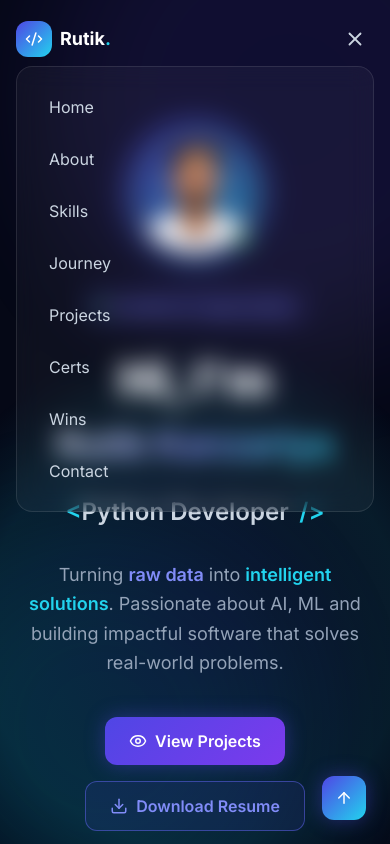
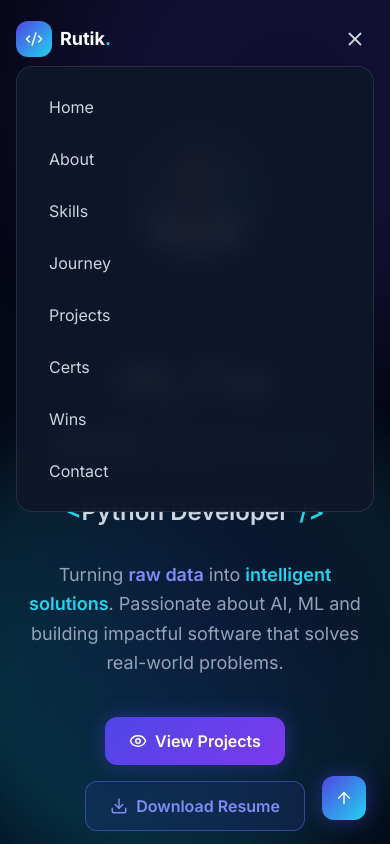
Before and after one commit to RutikKanzariya/rutik-portfolio, a React (Vite) app: page / in a window 390 px wide. Both pictures are taken after a click on the button 355 px from the left and 39 px from the top of the page. Shown: the top 844 px of the page. Built offline with nearby package versions, Linux system fonts and the light colour scheme.

Commit message:
fix: mobile nav scroll offset and dropdown background

```diff
--- a/src/components/Navbar.jsx
+++ b/src/components/Navbar.jsx
@@ -16,7 +16,10 @@ const navLinks = [
 function scrollTo(id) {
   const el = document.querySelector(id)
   if (!el) return
-  el.scrollIntoView({ behavior: 'smooth', block: 'start' })
+  const navbar = document.querySelector('header')
+  const navbarHeight = navbar ? navbar.offsetHeight : 64
+  const top = el.getBoundingClientRect().top + window.scrollY - navbarHeight
+  window.scrollTo({ top, behavior: 'smooth' })
 }
 
 const Navbar = memo(function Navbar() {
@@ -114,7 +117,7 @@ const Navbar = memo(function Navbar() {
             animate={{ opacity: 1, height: 'auto' }}
             exit={{ opacity: 0, height: 0 }}
             transition={{ duration: 0.2 }}
-            className="md:hidden overflow-hidden glass-card mx-4 mt-2 rounded-2xl border border-white/10"
+            className="md:hidden overflow-hidden bg-[#0f172a]/95 backdrop-blur-md mx-4 mt-2 rounded-2xl border border-white/10"
           >
             <div className="flex flex-col p-4 gap-1">
               {navLinks.map((link) => (
```
